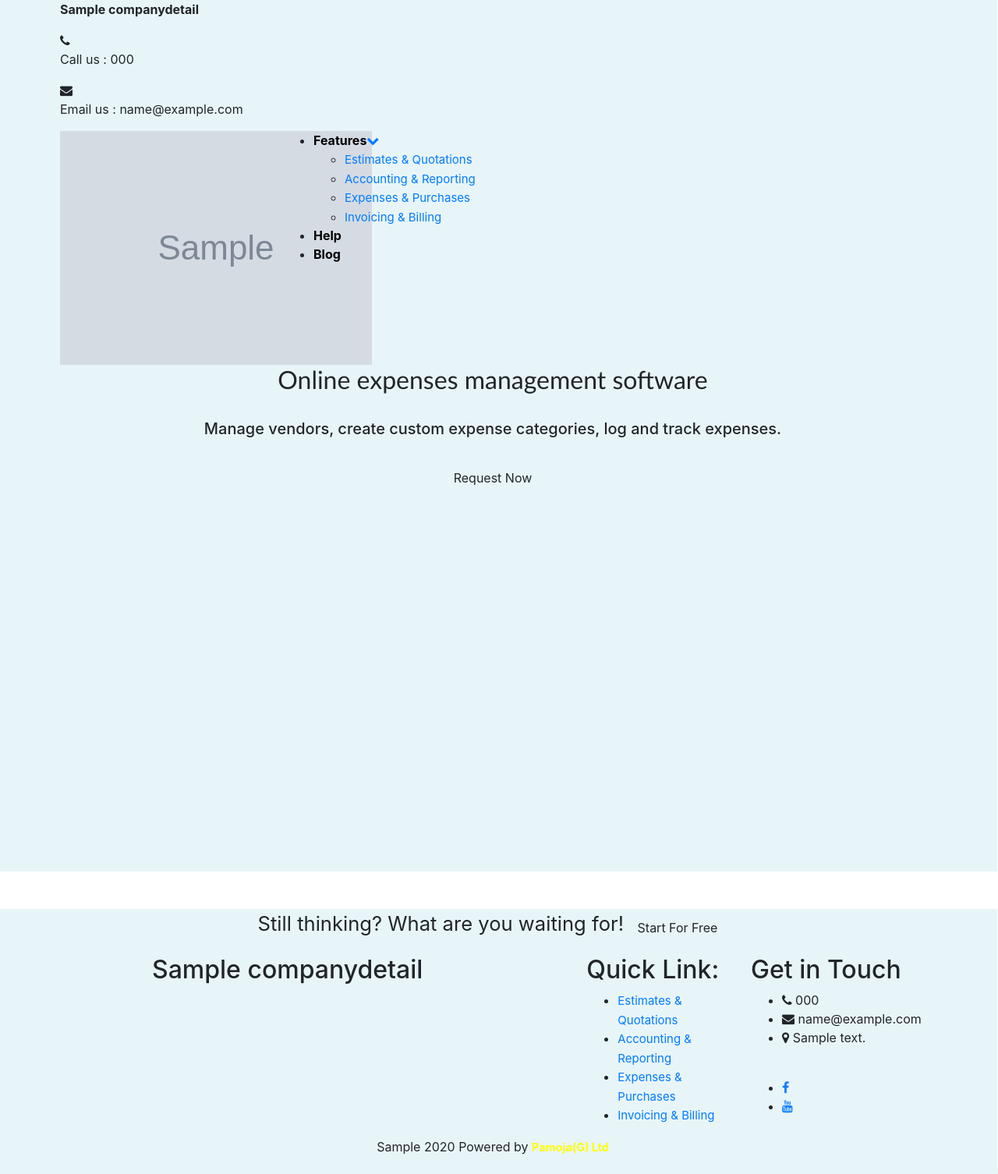
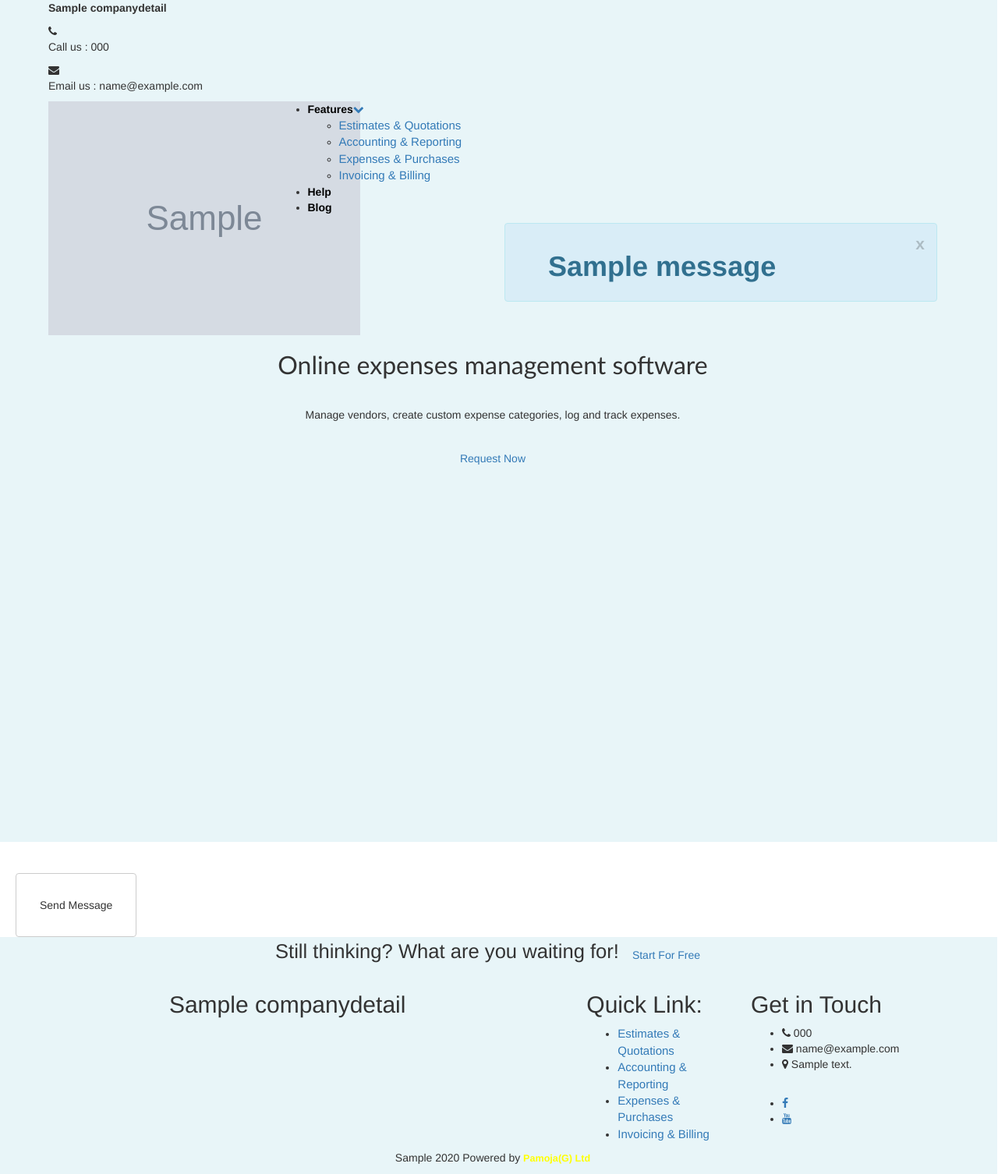
Before and after one commit to Dihfahsih1/datamaster-site, a Django app: page /expenses-management in a window 1280 px wide. Shown: the whole page at 78% size. Run offline with Django 3.2, Linux system fonts and the light colour scheme; tables that the repository leaves empty hold one stand-in row (values such as "Sample post"); grey boxes marked "Sample" are stand-in pictures; one stand-in notice (Sample message) is shown; some libraries are stand-ins or nearby versions.

Commit message:
send feedback from the base

```diff
--- a/Datamaster/settings.py
+++ b/Datamaster/settings.py
@@ -39,6 +39,7 @@ INSTALLED_APPS = [
     'django.contrib.messages',
     'django.contrib.staticfiles',
     'bootstrap4',
+    'crispy_forms',
 
 ]
 
--- a/datamasterapp/templates/base.html
+++ b/datamasterapp/templates/base.html
@@ -108,14 +108,92 @@
                                 </nav>
                             </div>
                         </div>
-
+                        {% if messages %}
+                        <div class="col-lg-6" style="float: right">
+                            <div class="alert alert-info" id="success-alert">
+                                <button type="button" class="close" data-dismiss="alert">x</button>
+                                <ul>
+                                    {% for message in messages %}
+                                    <h1 style="font-weight: bolder" {% if message.tags %} class="{{ message.tags }}" {% endif %}>{{ message }}
+                                    </h1>
+                                    {% endfor %}
+                                </ul>
+                            </div>
+                        </div>
+                        {% endif %}
                     </div>
                 </div>
             </div>
         </div>
     </header>
     {% block content %}
+
     {% endblock content %}
+    <button class="btn btn-default" data-toggle="modal" data-target="#date" style="padding: 30px; margin-left:20px">Send
+        Message</button>
+
+    <!-- date Modal -->
+    <div class="modal fade" id="date" tabindex="-1" role="dialog" aria-labelledby="exampleModalLabel" aria-hidden="true">
+        <div class="modal-dialog" role="document">
+            <div class="modal-content">
+                <div class="modal-header">
+                    <h5 class="modal-title" id="exampleModalLabel">Data Master</h5>
+                    <button type="button" class="close" data-dismiss="modal" aria-label="Close">
+                        <span aria-hidden="true">&times;</span>
+                    </button>
+                </div>
+                <div class="modal-body">
+                    <h4 class="text-danger"><b>Feedback Form</b></h4>
+
+                    <section class="page-contact-area">
+                        {% load crispy_forms_tags %}
+                        <div class="contact-form-area">
+                            <h2 style="text-align: center;" class="contact-page-title">The Feedback Form</h2>
+                            <form action="{% url 'feedback' %}" method="POST" >
+                                {% csrf_token %}
+                                <div class="row">
+                                    <div class="col-lg-6 col-md-6 col-sm-6 col-12">
+                                        <div class="contact-input-box">
+                                            <input type="text" name="full_name" id="name" required="required" placeholder="Name *">
+                                        </div>
+                                    </div>
+
+                                    <div class="col-lg-6 col-md-6 col-sm-6 col-12">
+                                        <div class="contact-input-box">
+                                            <input type="email" name="Email" id="email" required="required" placeholder="Email *">
+                                        </div>
+                                    </div>
+
+                                    <div class="col-lg-6 col-md-6 col-sm-6 col-12">
+                                        <div class="contact-input-box">
+                                            <input type="text" name="subject" id="subject" placeholder="Subject">
+                                        </div>
+                                    </div>
+
+                                    <div class="col-12">
+                                        <div class="contact-input-box">
+                                            <textarea name="comment" id="message" required="required" placeholder="Message "></textarea>
+                                        </div>
+                                    </div>
+
+                                    <div class="col-12">
+                                        <div class="contact-input-box text-right">
+                                            <input class="glbscl-link-btn hvr-bs" type="submit" name="submit" id="submit" value="Submit">
+                                        </div>
+                                    </div>
+
+                                </div>
+
+                            </form>
+                        </div>
+                    </section>
+                </div>
+            </div>
+        </div>
+    </div>
+
+
+
    <div class="row" style="margin-right: 1px; background: #e8f5f8 ;">
     <div class="col-lg-12 footer-bottom-area">
         <p class="copyright" style="text-align: center;">
--- a/datamasterapp/views.py
+++ b/datamasterapp/views.py
@@ -46,9 +46,9 @@ def feedback(request):
                 subject=mail_subject, body=message,
                 from_email=[received_from ], reply_to=[received_from]
             )
-            email.send()
+            form.save()
             messages.success(request, f'Your Feedback has been sent successfully')
-            return redirect('request_quotation')
+            return redirect('index')
     else:
         form=FeedbackForm()
         return render(request, 'feedback_form.html',{'form':form})
```
Also changed, not shown: datamasterapp/templatetags/contact_tags.py (line endings or trailing spaces).
